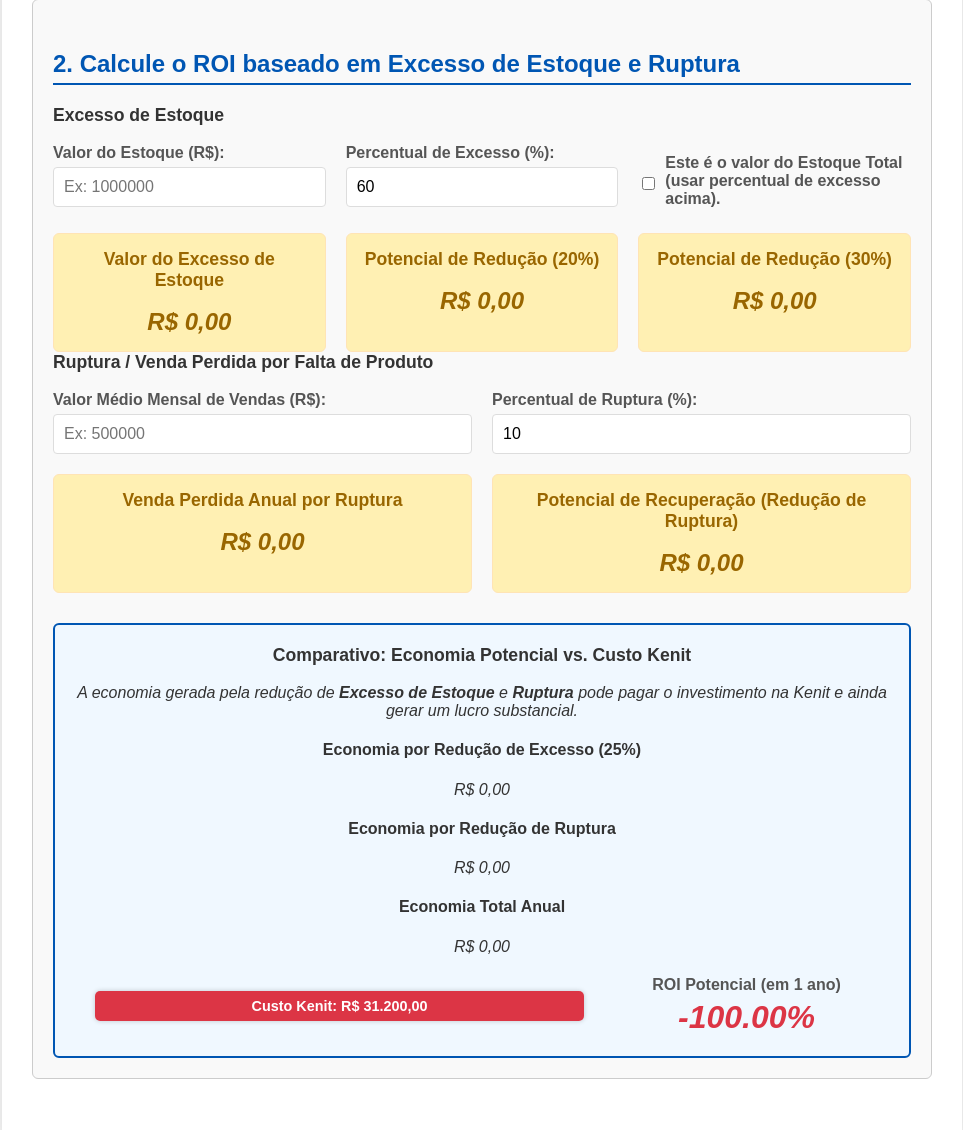
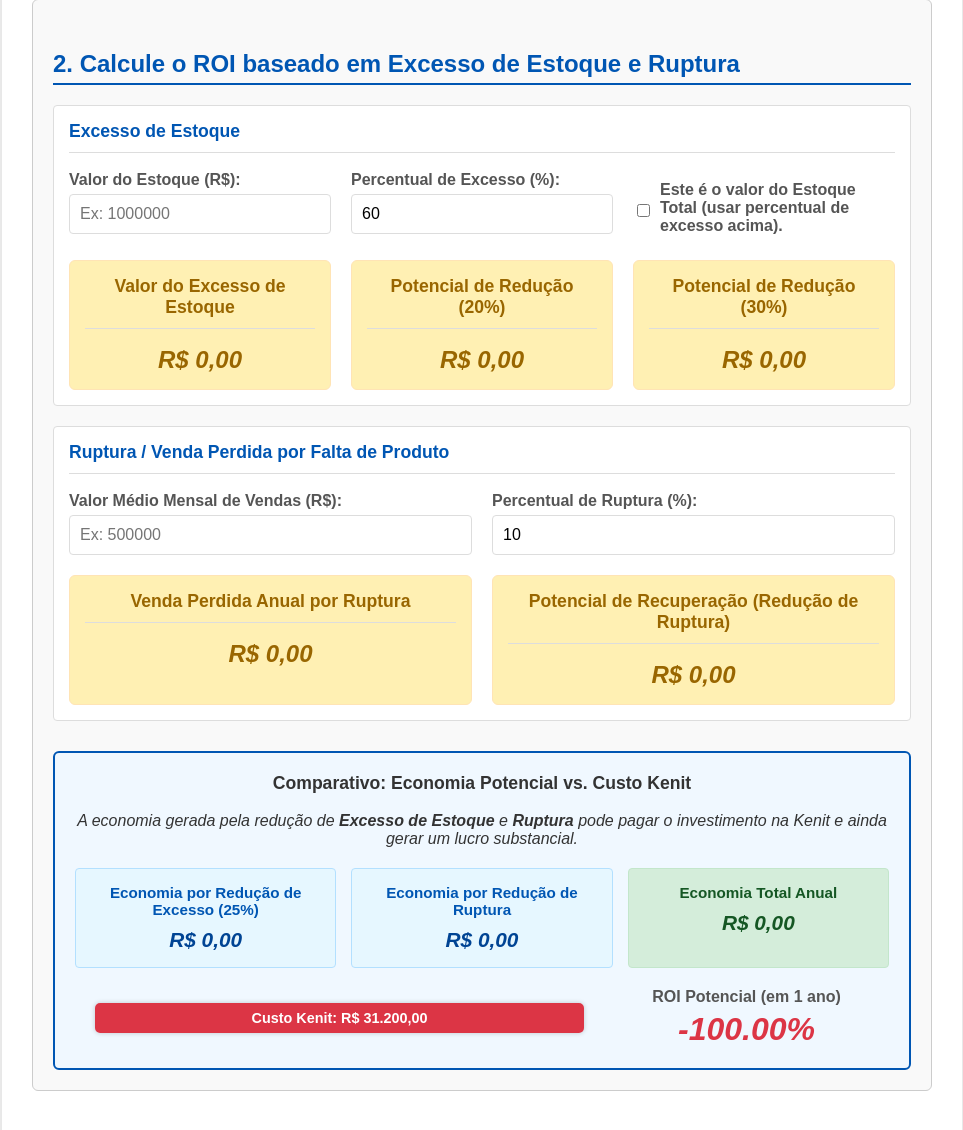
Before and after one commit to conecta-tech-app/tabela-precos-dinamica-v4, a plain HTML site: page index.html in a window 1280 px wide. Shown: the part 520-1650 px from the top of the page, without its empty margins (158-1121 px from the left). Drawn offline with Linux system fonts and the light colour scheme.

Commit message:
Update style.css

```diff
--- a/style.css
+++ b/style.css
@@ -46,6 +46,21 @@ p {
     border-radius: 6px;
     margin-bottom: 30px;
     background-color: #f9f9f9;
+}
+
+.subsection {
+    padding: 15px;
+    border: 1px solid #ddd;
+    border-radius: 4px;
+    margin-bottom: 20px;
+    background-color: #fff;
+}
+
+.subsection h3 {
+    margin-top: 0;
+    color: #0056b3;
+    border-bottom: 1px solid #ddd;
+    padding-bottom: 10px;
 }
 
 /* Input Grid */
@@ -148,6 +163,46 @@ p {
     text-align: center;
 }
 
+.roi-breakdown {
+    display: grid;
+    grid-template-columns: repeat(auto-fit, minmax(200px, 1fr));
+    gap: 15px;
+    margin: 20px 0;
+}
+
+.breakdown-item {
+    padding: 15px;
+    border: 1px solid #b3e0ff;
+    border-radius: 4px;
+    background-color: #e6f7ff;
+}
+
+.breakdown-item h4 {
+    margin: 0 0 10px 0;
+    color: #0056b3;
+    font-size: 0.95em;
+}
+
+.breakdown-item p {
+    margin: 0;
+    font-size: 1.3em;
+    font-weight: bold;
+    color: #004494;
+}
+
+.breakdown-item.total {
+    background-color: #d4edda;
+    border-color: #c3e6cb;
+}
+
+.breakdown-item.total h4 {
+    color: #155724;
+}
+
+.breakdown-item.total p {
+    color: #155724;
+}
+
 .roi-final-comparison {
     display: flex;
     align-items: center;
@@ -176,13 +231,11 @@ p {
 }
 
 .savings-bar {
-    background-color: #28a745;
-    /* Green */
+    background-color: #28a745; /* Green */
 }
 
 .cost-bar {
-    background-color: #dc3545;
-    /* Red */
+    background-color: #dc3545; /* Red */
 }
 
 .roi-final-value {
@@ -204,9 +257,7 @@ p {
 
 /* Responsividade */
 @media (max-width: 768px) {
-
-    .input-grid,
-    .results-grid {
+    .input-grid, .results-grid {
         grid-template-columns: 1fr;
     }
 
```
